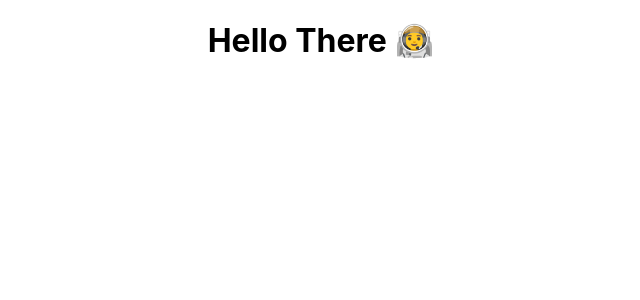
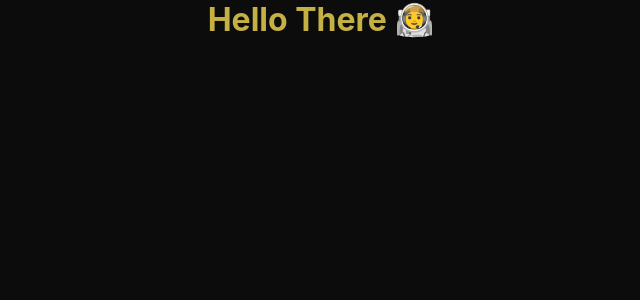
Before and after one commit to maytiara/pg-app, a React (Create React App) app in the folder client/: page / in a window 1280 px wide. Shown: the top 300 px of the page, without its empty margins (319-959 px from the left). Built offline with nearby package versions, Linux system fonts and the light colour scheme.

Commit message:
added root variable for primary & secondary colours

```diff
--- a/client/src/index.css
+++ b/client/src/index.css
@@ -1,3 +1,23 @@
+/*inset: top right bottom left*/
+
+* {
+  box-sizing: border-box;
+  margin: 0;
+  padding: 0;
+}
+:root {
+  --primary-color-black: #0c0c0c;
+  --primary-color-beige: #f1ecd7;
+  --primary-color-gold: #c5b044;
+
+  --secondary-color-white: #ffffff;
+  --secondary-color-lightgrey: #939393;
+  --secondary-color-darkgrey: #303030;
+
+  --primary-font-family: '', sans-serif;
+  --secondary-font-family: '', serif;
+}
+
 body {
   margin: 0;
   font-family: -apple-system, BlinkMacSystemFont, 'Segoe UI', 'Roboto', 'Oxygen',
@@ -5,6 +25,9 @@ body {
     sans-serif;
   -webkit-font-smoothing: antialiased;
   -moz-osx-font-smoothing: grayscale;
+
+  background-color: var(--primary-color-black);
+  color: var(--primary-color-gold);
 }
 
 code {
```
